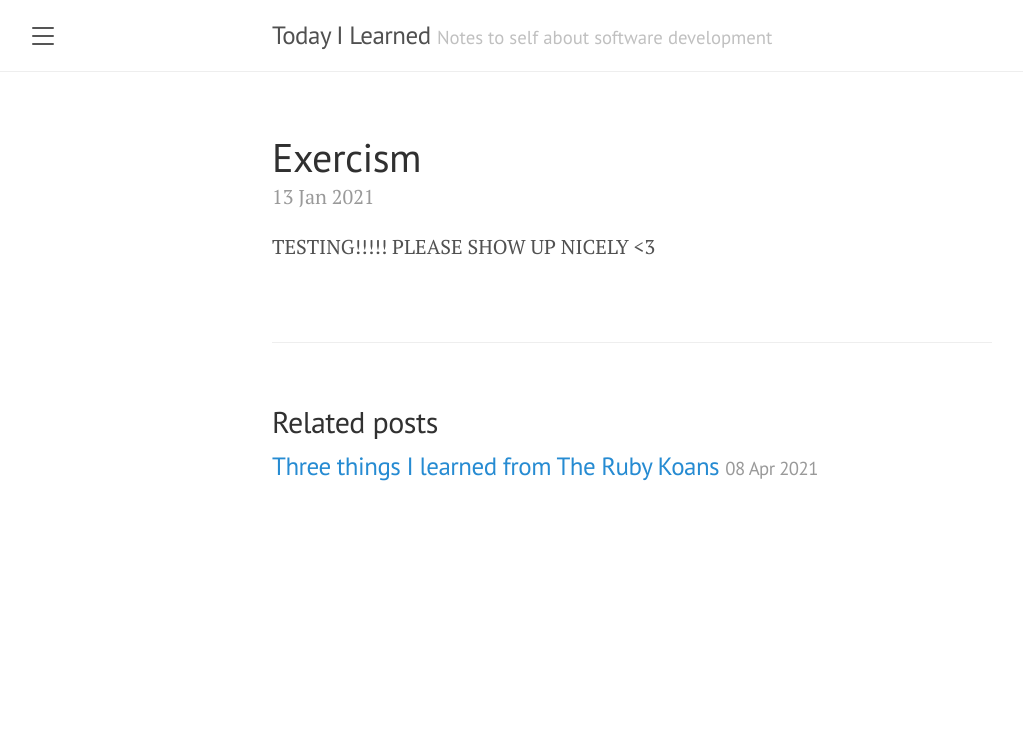
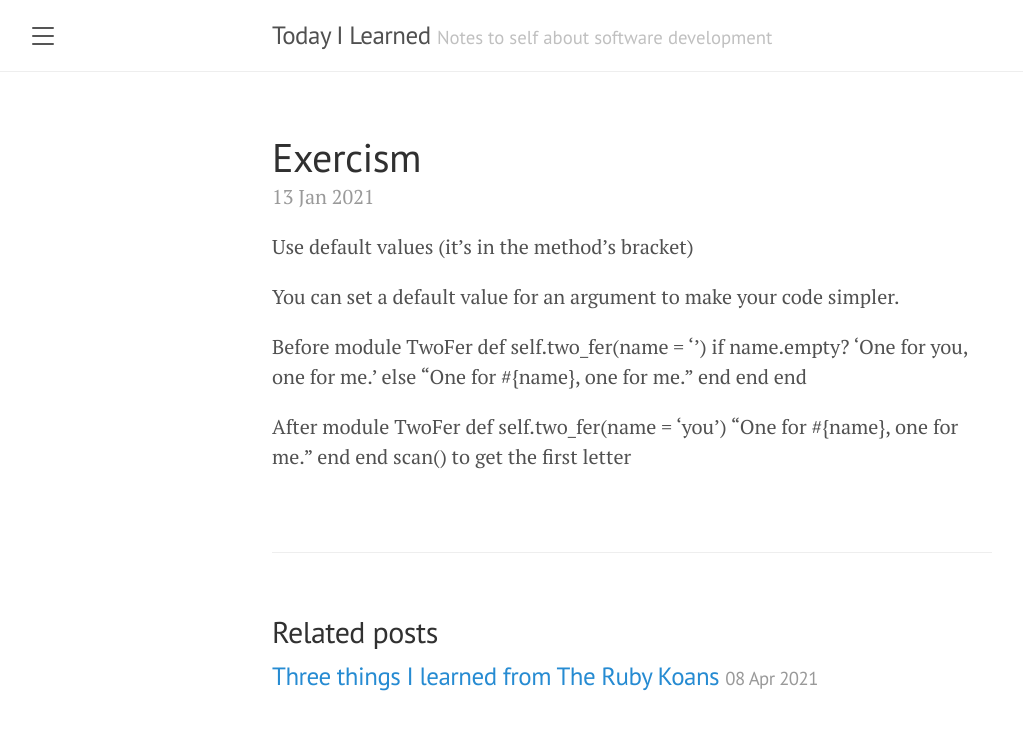
Before and after one commit to hnguyen999/learning_journal, a Jekyll site: the page built from _posts/2021-01-13-Exercism.md, in a window 1280 px wide. Shown: the top 730 px of the page, without its empty margins (8-1031 px from the left). Built offline with Jekyll 4.4.1, drawn with Linux system fonts in a browser that asks for light colours; our own code applies the rules of GitHub Pages for plain Markdown files.

Commit message:
Update 2021-01-13-Exercism.md

```diff
--- a/_posts/2021-01-13-Exercism.md
+++ b/_posts/2021-01-13-Exercism.md
@@ -1 +1,22 @@
-TESTING!!!!! PLEASE SHOW UP NICELY <3
+Use default values (it's in the method's bracket)
+
+You can set a default value for an argument to make your code simpler.
+
+Before
+module TwoFer
+  def self.two_fer(name = '')
+    if name.empty?
+      'One for you, one for me.'
+    else
+      "One for #{name}, one for me."
+    end
+  end
+end
+
+After
+module TwoFer
+  def self.two_fer(name = 'you')
+    "One for #{name}, one for me."
+  end
+end
+scan() to get the first letter
```
